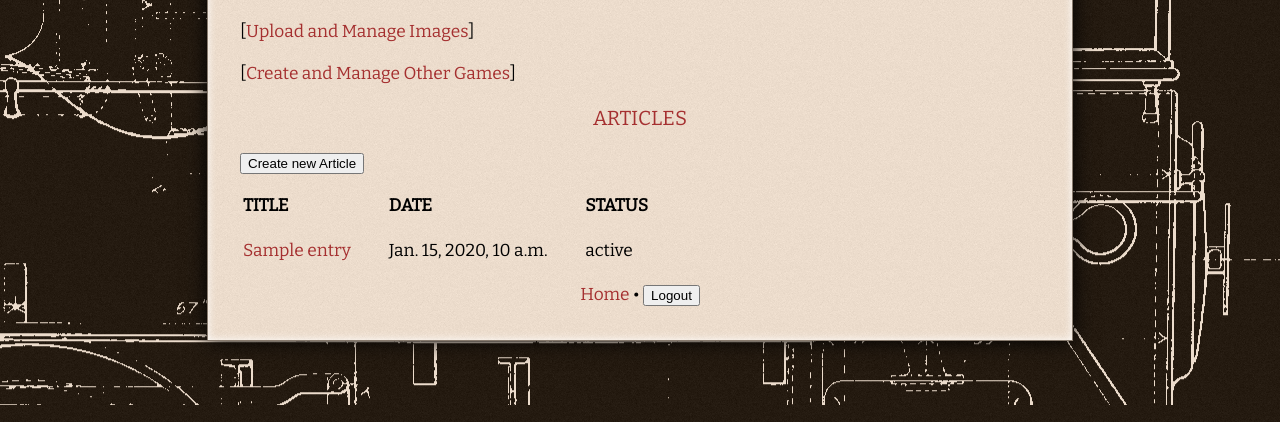
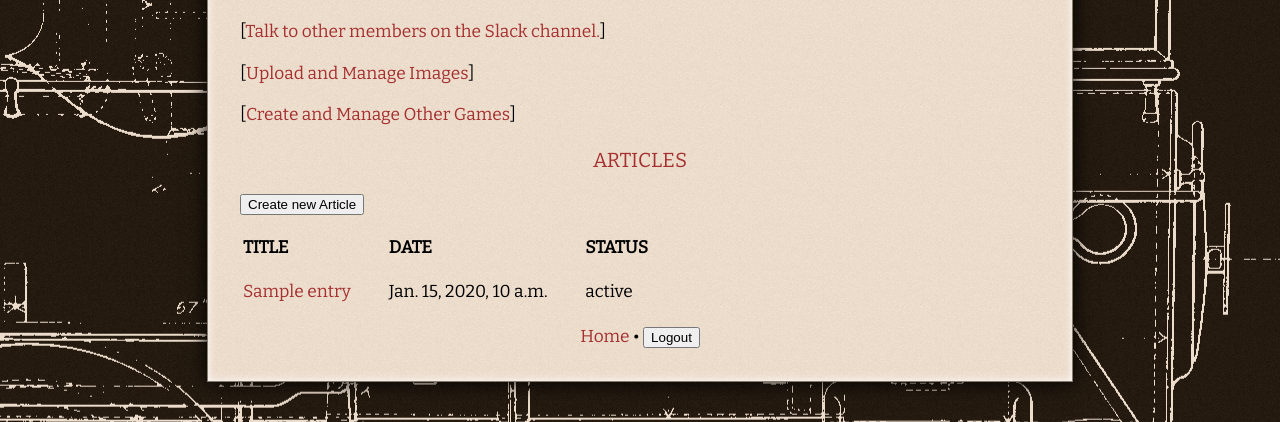
Before and after one commit to Zarkonnen/steampunkgames-realsite, a Django app: template steampunkgames/templates/dashboard.html in a window 1280 px wide. Shown: the part 284-706 px from the top of the page. Run offline with Django 3.2, Linux system fonts and the light colour scheme; the template is opened without the code that fills it: most values are stand-ins (such as "Sample title", 1, 10 or a date in 2020).

Commit message:
Slack link.

```diff
--- a/steampunkgames/templates/dashboard.html
+++ b/steampunkgames/templates/dashboard.html
@@ -11,6 +11,7 @@
 </div>
 <p>You are {{ user.profile.displayName }} [<a href="{% url "profile" %}">Edit</a>] and your game is {{ user.game.name }} [<a href="{% url "profileGame" %}">Edit</a>].</p>
 
+<p>[<a href="https://steampunk-games.slack.com/">Talk to other members on the Slack channel.</a>]</p>
 <p>[<a href="{% url "images" %}">Upload and Manage Images</a>]</p>
 <p>[<a href="{% url "manageGames" %}">Create and Manage Other Games</a>]</p>
 
```
